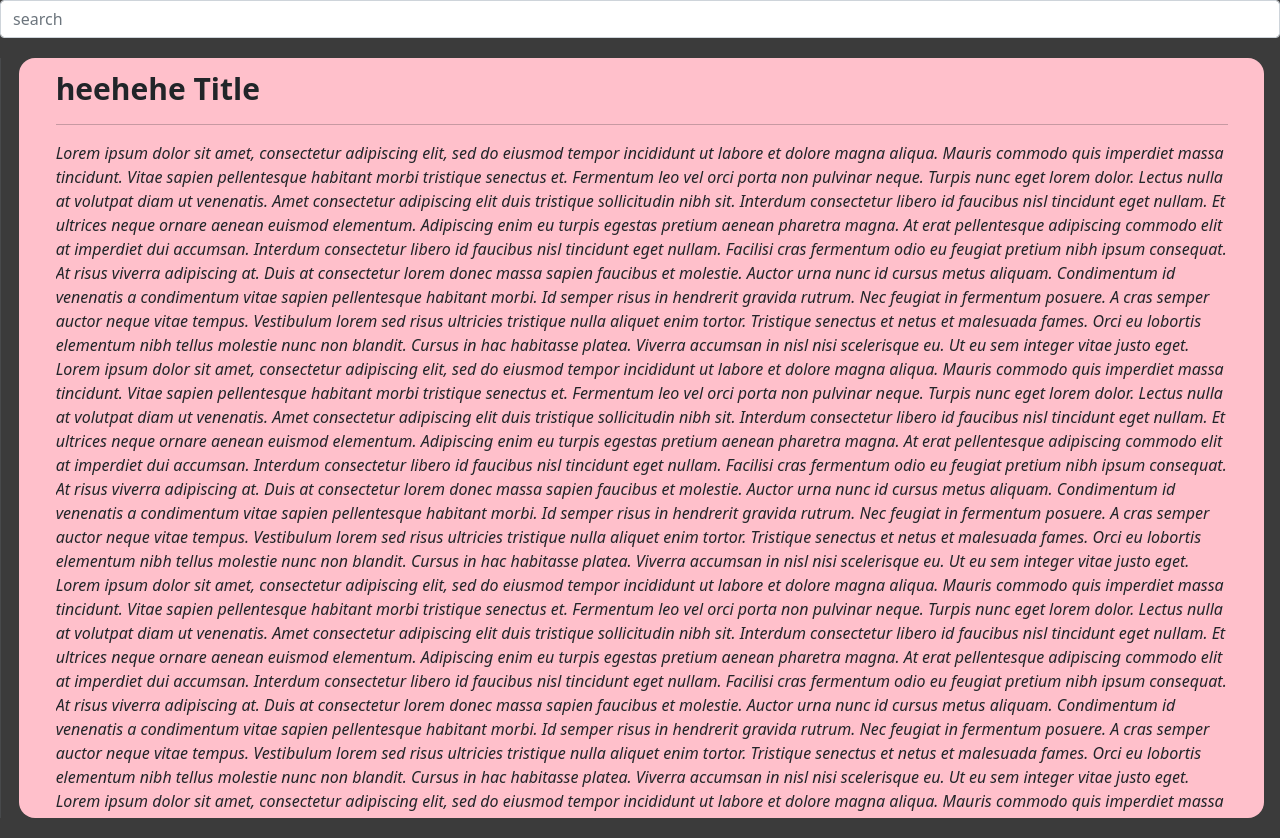
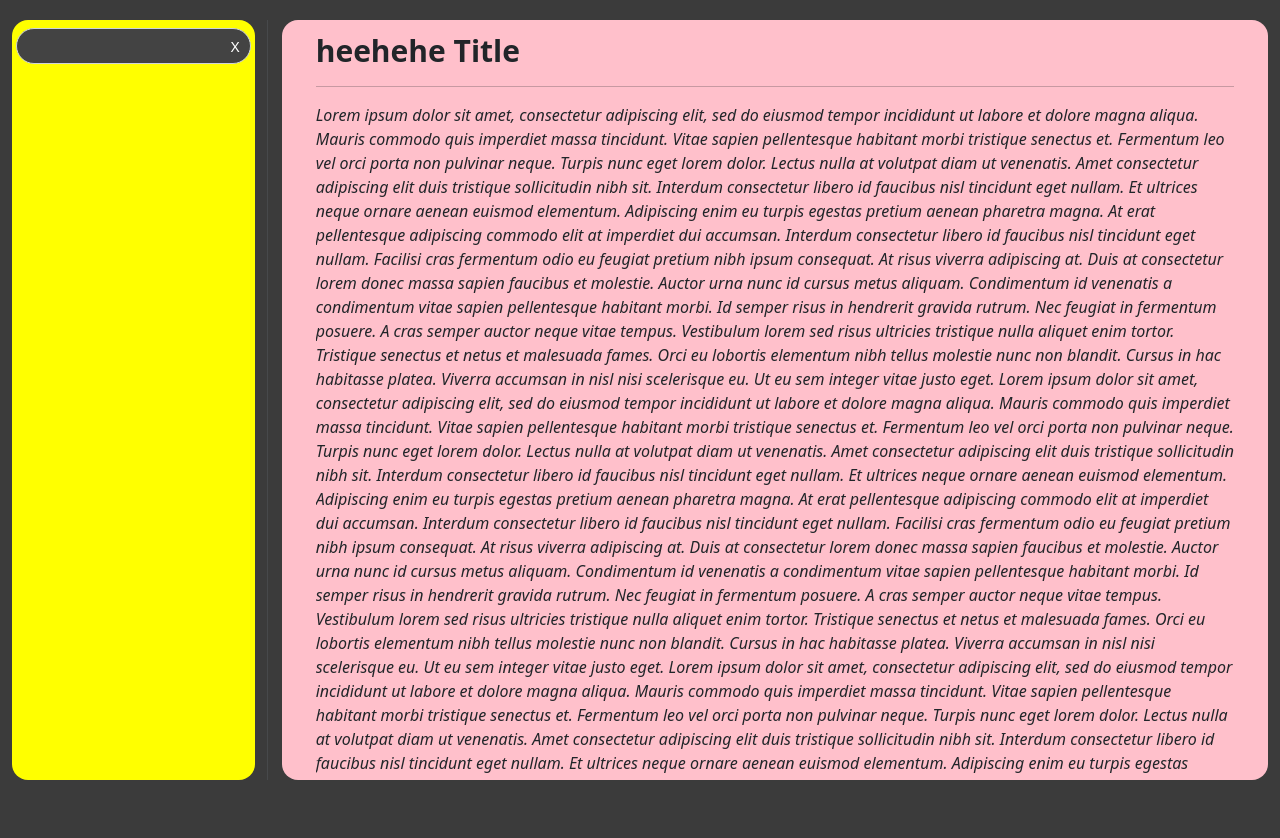
Before and after one commit to rafisfast/noteify, a React (Create React App) app: page / in a window 1280 px wide. After the commit the page ends 800 px from the top, so only its background shows below. Built offline with nearby package versions, Linux system fonts and the light colour scheme.

Commit message:
re-arranged for organisbility and setup styles, search, sidebar

```diff
--- a/src/App.css
+++ b/src/App.css
@@ -159,3 +159,50 @@ textarea {
     transform: rotate(360deg);
   }
 }
+
+.search-list {
+  z-index: 999;
+}
+
+.col-2-5 {
+  flex: 0 0 auto;
+  width: 20.83333% !important;
+}
+
+.sidebar-searchbox-container {
+  position: relative;
+  display: inline-flex;
+  align-items: center;
+  width: 100%;
+}
+
+.sidebar-searchbox-button {
+  position: absolute;
+  display: block;
+  right: 3px;
+  width: 25px;
+  height: 25px;
+  border: none;
+  background: none;
+  color: white;
+  text-align: center;
+  line-height: 1em;
+  cursor: pointer;
+  font-size: 15px;
+}
+
+.sidebar-searchbox {
+  background: #434343 !important;
+  border-radius: 100px !important;
+  color: white !important;
+  height: 100%;
+  width: 100%;
+  padding-right: 26px !important;
+  box-sizing: border-box;
+}
+
+.sidebar-searchbox:focus {
+  background: #434343 !important;
+  border-radius: 100px !important;
+  color: white !important;
+}
--- a/src/App.js
+++ b/src/App.js
@@ -4,10 +4,10 @@ import 'bootstrap/dist/css/bootstrap.min.css';
 
 import { Container, Row, Col, Button } from 'react-bootstrap';
 
-import Sidebar from './sidebar';
-import Main from './main'
-import SidebarOffCanvas from './sidebar_offcanvas';
-import Search from './search';
+import Sidebar from './components/sidebar/sidebar';
+import Main from './components/main/main'
+import SidebarOffCanvas from './components/sidebar/sidebar_offcanvas';
+import Search from './components/search/search';
 
 const App = () => {
 
@@ -17,8 +17,8 @@ const App = () => {
 
   return(
     <>
-    <Search>
-    </Search>
+    {/* <Search>
+    </Search> */}
     <Container fluid className='overflow-hidden'> {/* p-0*/}
       <Row className='no-gutter'> {/* p-0 m-0*/}
         {/* </Main> */}
--- a/src/main.js
+++ b/src/components/main/main.js
@@ -16,7 +16,7 @@ const Main = () => {
 
   return(
     <Col>
-      <div className="main-content py-3 my-1 m-2 mx-1 overflow-hidden">
+      <div className="main-content py-3 my-1  overflow-hidden">
         <div className='notes p-0 my-auto'>
           <Container fluid className='overflow-auto pl-5 main-inner' style={{"width":"98%","height":"100%"}}>
             <div ref={title} contentEditable="true" className='overflow-hidden pt-2 main-title'>
--- /dev/null
+++ b/src/components/sidebar/search/search.js
@@ -0,0 +1,37 @@
+import { useEffect } from 'react';
+import { useRef, useState } from 'react';
+import { Button, Overlay, OverlayTrigger, Tooltip } from 'react-bootstrap';
+import Searchlist from './searchlist';
+
+const Search = () => {
+
+  const [show, setShow] = useState(false);
+  const search = useRef()
+
+  const onClick = (e)=>{
+    if (e.target.id !== "search") {
+      // console.log(e.target.id,"p",e,e.target)
+      setShow(false)
+    }
+  }
+
+  useEffect(()=> {
+    document.addEventListener("click",onClick)
+    return () => {
+      document.removeEventListener("click",onClick)
+    }
+  },[search])
+
+  return (
+    <>
+    <div className='mx-auto sidebar-searchbox-container'>
+      <input ref={search} id={"search"} className="sidebar-searchbox form-control" cancel={()=>setShow(false)} onKeyDown={()=>setShow(true)}/>
+      <button className='sidebar-searchbox-button' onClick={()=>{search.current.value = " "}}>X</button>
+    </div>
+     <Searchlist show={show} tag={search}>
+     </Searchlist>
+    </>
+  )
+}
+
+export default Search
--- a/src/searchlist.js
+++ b/src/components/sidebar/search/searchlist.js
@@ -3,14 +3,14 @@ import { ListGroup, Badge } from 'react-bootstrap';
 
 const Searchlist = (props) => {
 
+  const show = props.show
+  const tag  = props.tag.current
+
+  console.log(tag)
+
   return(
-    // <div style={
-    //   {"background":"red","width":"100vw"}
-    // }>
-
-    // </div>
-
-    <ListGroup as="ol" numbered style={{"width":"250px"}} {...props}>
+    show &&
+    <ListGroup as="ol" className='searchlist' numbered style={{"width":"250px","position":"absolute","z-index":"998"}}>
       <ListGroup.Item
         as="li"
         className="d-flex justify-content-between align-items-start"
--- a/src/sidebar.js
+++ b/src/components/sidebar/sidebar.js
@@ -1,7 +1,7 @@
 import { useRef, useEffect, useState } from 'react';
 import { Container, Row, Col, InputGroup, FormControl, OverlayTrigger, Button } from 'react-bootstrap';
-import Searchlist from './searchlist';
-import Search from './search';
+import Searchlist from './search/searchlist';
+import Search from './search/search';
 
 const Sidebar = () => {
 
@@ -17,17 +17,15 @@ const Sidebar = () => {
 
     // </div>
     <>
-    {/* <Col xs={2} className='sidebar-col d-sm-none d-md-block' style={{"minWidth":"200px"}}>
-      <div className='sidebar py-3 my-1 m-2 mr-4 border-right'>
+    <div className='sidebar-col d-sm-none d-md-block col-2-5' style={{"minWidth":"200px"}}>
+      <div className='sidebar py-3 my-1 border-right'>
         <div className='inner-sidebar'>
-          <Container fluid className='py-3 px-3' ref={con}>
-            <div className='bg-primary mx-auto sidebar-searchbox' style={{"height":"30px","width":"100%","border-radius":"30px"}}>
-
-            </div>
+          <Container fluid className='py-2 px-1' ref={con}>
+            <Search></Search>
           </Container>
         </div>
       </div>
-    </Col> */}
+    </div>
     {/* <Searchlist>
     </Searchlist> */}
     </>
--- a/src/search.js
+++ /dev/null
@@ -1,45 +0,0 @@
-import { useRef, useState } from 'react';
-import { Button, Overlay, OverlayTrigger, Tooltip } from 'react-bootstrap';
-import Searchlist from './searchlist';
-
-const Search = () => {
-
-  const [show, setShow] = useState(false);
-  const search = useRef()
-
-  return (
-    <>
-      <OverlayTrigger
-        placement="bottom"
-        delay={{ show: 250, hide: 400 }}
-        overlay={Searchlist}
-        trigger={'click'}
-      >
-      <input ref={search} className="form-control" type="search" placeholder="search" />
-      </OverlayTrigger>
-      {/* <Overlay target={search} show={show} placement="bottom">
-        {({ placement, arrowProps, show: _show, popper, ...props }) => (
-          <div
-            {...props}
-            style={{
-              backgroundColor: 'rgba(255, 100, 100, 0.85)',
-              padding: '2px 10px',
-              color: 'white',
-              borderRadius: 3,
-              ...props.style,
-            }}
-          >
-            <ul>
-              <li>he</li>
-              <li>he</li>
-              <li>he</li>
-              <li>he</li>
-            </ul>
-          </div>
-        )}
-      </Overlay> */}
-    </>
-  )
-}
-
-export default Search
```
Also changed, not shown: src/components/sidebar/sidebar_offcanvas.js (renamed from src/sidebar_offcanvas.js).
